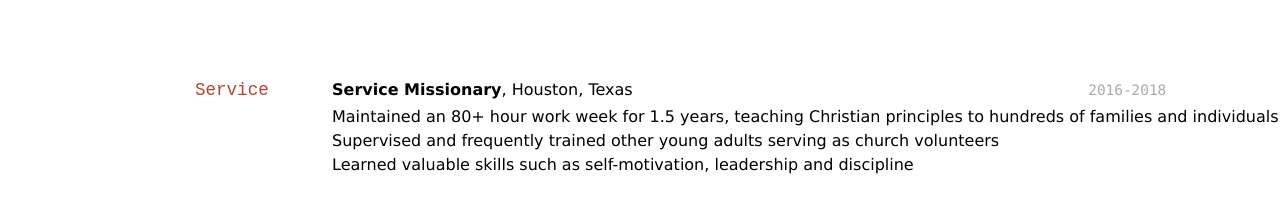
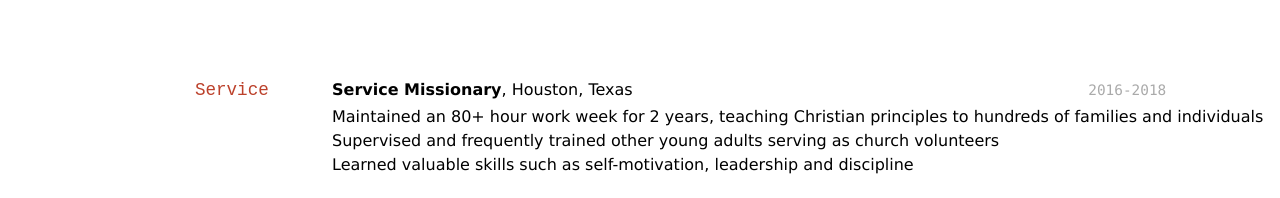
Before and after one commit to byuids-resumes/Woodbury-Resume, a Jekyll site: the page built from docs/index.md, in a window 1280 px wide. Shown: the part 775-973 px from the top of the page. Built offline with Jekyll 4.4.1, drawn with Linux system fonts in a browser that asks for light colours.

Commit message:
Update index.md

```diff
--- a/docs/index.md
+++ b/docs/index.md
@@ -48,7 +48,7 @@ __Raley's__, Courtesy Clerk
 
 `2016-2018`
 __Service Missionary__, Houston, Texas
--	Maintained an 80+ hour work week for 1.5 years, teaching Christian principles to hundreds of families and
+-	Maintained an 80+ hour work week for 2 years, teaching Christian principles to hundreds of families and
 individuals
 -	Supervised and frequently trained other young adults serving as church volunteers
 -	Learned valuable skills such as self-motivation, leadership and discipline
```
